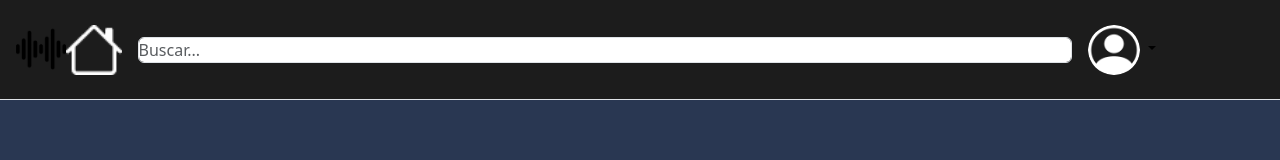
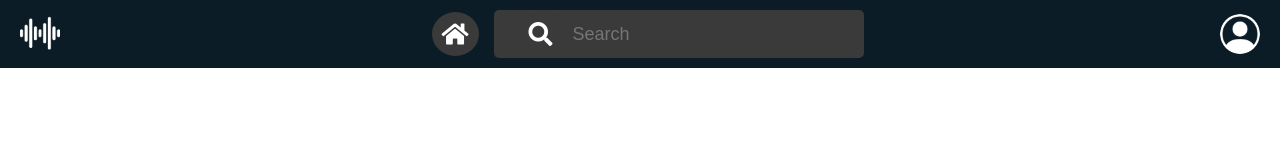
Before and after one commit to simoncaste/Tp-Final, a website: page paginas/header.html in a window 1280 px wide. Drawn offline with nearby package versions, Linux system fonts and the light colour scheme.

Commit message:
header terminado con una nueva variante del logo (white)

```diff
--- a/paginas/header.html
+++ b/paginas/header.html
@@ -1,38 +1,147 @@
-<!DOCTYPE html>
-<html lang="en">
+<html>
  <head>
-  <meta charset="UTF-8">
-  <meta name="viewport" content="width=device-width, initial-scale=1.0">
-  <title>Header</title>
-  <link href="https://cdn.jsdelivr.net/npm/bootstrap@5.3.3/dist/css/bootstrap.min.css" rel="stylesheet">
-  <link rel="stylesheet" href="../css/main.css">
-  <meta name="keywords" content="musica,sonido,aristas,pasatiempo,anuel,badbunny,tini,emilia,tyler,duki,ozuna">
-  <meta name="descripcion" content="web para escuchar musica">
+  <style>
+   body {
+            margin: 0;
+            font-family: Arial, sans-serif;
+        }
+        .navbar {
+            display: flex;
+            align-items: center;
+            justify-content: space-between;
+            background-color: #0b1c26;
+            padding: 10px 20px;
+        }
+        .navbar img {
+            width: 40px;
+            height: 40px;
+        }
+        .navbar .icon {
+            margin: 0 15px;
+            color: white;
+            font-size: 24px;
+            background-color: #3a3a3a;
+            border-radius: 50%;
+            padding: 10px;
+            transition: background-color 0.3s;
+        }
+        .navbar .icon:hover {
+            background-color: #5a5a5a;
+        }
+        .navbar .search-bar {
+            display: flex;
+            align-items: center;
+            background-color: #3a3a3a;
+            border-radius: 5px;
+            padding: 2px 10px;
+            width: 350px;
+        }
+        .navbar .search-bar .icon {
+            margin-right: 5px;
+            transition: none;
+        }
+        .navbar .search-bar input {
+            border: none;
+            background: none;
+            color: white;
+            padding: 5px;
+            width: 100%;
+            font-size: 18px;
+        }
+        .navbar .search-bar input:focus {
+            outline: none;
+        }
+        .navbar .profile-icon img {
+            width: 40px;
+            height: 40px;
+            border-radius: 50%;
+            cursor: pointer;
+            transition: transform 0.3s;
+        }
+        .navbar .profile-icon img:hover {
+            transform: scale(1.1);
+        }
+        .navbar .left-section,
+        .navbar .center-section,
+        .navbar .right-section {
+            display: flex;
+            align-items: center;
+        }
+        .navbar .center-section {
+            flex-grow: 1;
+            justify-content: center;
+        }
+        .dropdown {
+            position: relative;
+            display: inline-block;
+        }
+        .dropdown-content {
+            display: none;
+            position: absolute;
+            right: 0;
+            background-color: #f9f9f9;
+            min-width: 160px;
+            box-shadow: 0px 8px 16px 0px rgba(0,0,0,0.2);
+            z-index: 1;
+        }
+        .dropdown-content a {
+            color: black;
+            padding: 12px 16px;
+            text-decoration: none;
+            display: block;
+        }
+        .dropdown-content a:hover {
+            background-color: #f1f1f1;
+        }
+        .dropdown.show .dropdown-content {
+            display: block;
+        }
+  </style>
+  <link href="https://cdnjs.cloudflare.com/ajax/libs/font-awesome/5.15.3/css/all.min.css" rel="stylesheet"/>
+  <script>
+   function toggleDropdown() {
+            document.getElementById("dropdown").classList.toggle("show");
+        }
+        window.onclick = function(event) {
+            if (!event.target.matches('.profile-icon img')) {
+                var dropdowns = document.getElementsByClassName("dropdown-content");
+                for (var i = 0; i < dropdowns.length; i++) {
+                    var openDropdown = dropdowns[i];
+                    if (openDropdown.classList.contains('show')) {
+                        openDropdown.classList.remove('show');
+                    }
+                }
+            }
+        }
+  </script>
  </head>
  <body>
-    <header class="p-3 mb-3 border-bottom">
-        <div class="container d-flex justify-content-between align-items-center">
-            <div id="cont-logo__web" class="img-container">
-                <img src="../assets/imagenes/logo-timeMusic.png" alt="Logo de la web" id="logo-web" class="img-fluid" style="height: 50px;">
+    <header>
+        <div class="navbar">
+            <div class="left-section">
+             <img alt="Logo" height="40" src="../assets/imagenes/logo-timeMusic-white.png" width="40"/>
             </div>
-            <div id="cont-icono-casa" class="img-container">
-                <img src="../assets/imagenes/logoCasa.png" alt="Icono de casa" id="icono-casa" class="img-fluid" style="height: 50px;">
+            <div class="center-section">
+             <i class="fas fa-home icon">
+             </i>
+             <div class="search-bar">
+              <i class="fas fa-search icon">
+              </i>
+              <input placeholder="Search" type="text"/>
              </div>
-            <div id="cont-buscador" class="flex-grow-1 mx-3">
-                <input type="text" id="searchInput" class="form-control" placeholder="Buscar..." aria-label="Search">
             </div>
-            <div id="cont-avatar" class="dropdown img-container">
-                <a href="#" class="d-block link-body-emphasis text-decoration-none dropdown-toggle" data-bs-toggle="dropdown" aria-expanded="false">
-                    <img src="../assets/imagenes/logoPersona.png" alt="Avatar" id="avatar" class="rounded-circle img-fluid" style="height: 50px;">
-                </a>
-                <ul class="dropdown-menu dropdown-menu-end">
-                    <li><a class="dropdown-item" href="../paginas/inicioSesion.html">Inicio de Sesión</a></li>
-                    <li><a class="dropdown-item" href="../paginas/registro.html">Registro</a></li>
-                </ul>
+            <div class="right-section">
+             <div class="dropdown" id="dropdown">
+              <div class="profile-icon" onclick="toggleDropdown()">
+               <img alt="User Avatar" height="40" src="../assets/imagenes/logoPersona.png" width="40"/>
+              </div>
+              <div class="dropdown-content">
+               <a href="inicioSesion.html">Iniciar sesión</a>
+               <a href="registro.html">Registrarse</a>
+              </div>
+             </div>
             </div>
            </div>
     </header>
-
-
  </body>
 </html>
--- a/scss/_header.scss
+++ b/scss/_header.scss
@@ -1,53 +1,95 @@
-header {
-    background-color: rgb(37, 37, 37) !important;
+body {
+    margin: 0 !important;
+    font-family: Arial, sans-serif !important;
+}
+.navbar {
+    display: flex !important;
+    align-items: center !important;
+    justify-content: space-between !important;
+    background-color: #0b1c26 !important;
     padding: 10px 20px !important;
-
-    .img-container {
-        height: 50px !important;
-        overflow: hidden !important;
-        transition: transform 0.3s ease !important;
-
-        img {
-            height: 100% !important;
-            width: auto !important;
-            transition: transform 0.3s ease !important;
 }
-
-        &:hover {
+.navbar img {
+    width: 40px !important;
+    height: 40px !important;
+}
+.navbar .icon {
+    margin: 0 15px !important;
+    color: white !important;
+    font-size: 24px !important;
+    background-color: #3a3a3a !important;
+    border-radius: 50% !important;
+    padding: 10px !important;
+    transition: background-color 0.3s !important;
+}
+.navbar .icon:hover {
+    background-color: #5a5a5a !important;
+}
+.navbar .search-bar {
+    display: flex !important;
+    align-items: center !important;
+    background-color: #3a3a3a !important;
+    border-radius: 5px !important;
+    padding: 2px 10px !important;
+    width: 350px !important;
+}
+.navbar .search-bar .icon {
+    margin-right: 5px !important;
+    transition: none !important;
+}
+.navbar .search-bar input {
+    border: none !important;
+    background: none !important;
+    color: white !important;
+    padding: 5px !important;
+    width: 100% !important;
+    font-size: 18px !important;
+}
+.navbar .search-bar input:focus {
+    outline: none !important;
+}
+.navbar .profile-icon img {
+    width: 40px !important;
+    height: 40px !important;
+    border-radius: 50% !important;
+    cursor: pointer !important;
+    transition: transform 0.3s !important;
+}
+.navbar .profile-icon img:hover {
     transform: scale(1.1) !important;
 }
+.navbar .left-section,
+.navbar .center-section,
+.navbar .right-section {
+    display: flex !important;
+    align-items: center !important;
 }
-
-    #cont-buscador {
+.navbar .center-section {
     flex-grow: 1 !important;
-        margin: 0 20px !important;
-
-        #searchInput {
-            padding: 5px !important;
-            border-radius: 4px !important;
-            background-color: #5d5d5d !important;
-
+    justify-content: center !important;
 }
+.dropdown {
+    position: relative !important;
+    display: inline-block !important;
 }
-
-    #cont-avatar {
-        position: relative !important;
-
-        #avatar {
-            height: 50px !important;
-            cursor: pointer !important;
+.dropdown-content {
+    display: none !important;
+    position: absolute !important;
+    right: 0 !important;
+    background-color: #f9f9f9 !important;
+    min-width: 160px !important;
+    box-shadow: 0px 8px 16px 0px rgba(0,0,0,0.2) !important;
+    z-index: 1 !important;
 }
-
-        .dropdown-menu {
-            background-color: #fff !important;
+.dropdown-content a {
+    color: black !important;
+    padding: 12px 16px !important;
+    text-decoration: none !important;
+    display: block !important;
 }
-
-        .dropdown-item {
-            color: #000 !important;
-
-            &:hover {
-                background-color: #f0f0f0 !important;
+.dropdown-content a:hover {
+    background-color: #f1f1f1 !important;
 }
+.dropdown.show .dropdown-content {
+    display: block !important;
 }
-    }
-}
```
Also changed, not shown: assets/imagenes/logo-timeMusic-white.png (added). Lines whose indentation alone changed are shown as unchanged.
